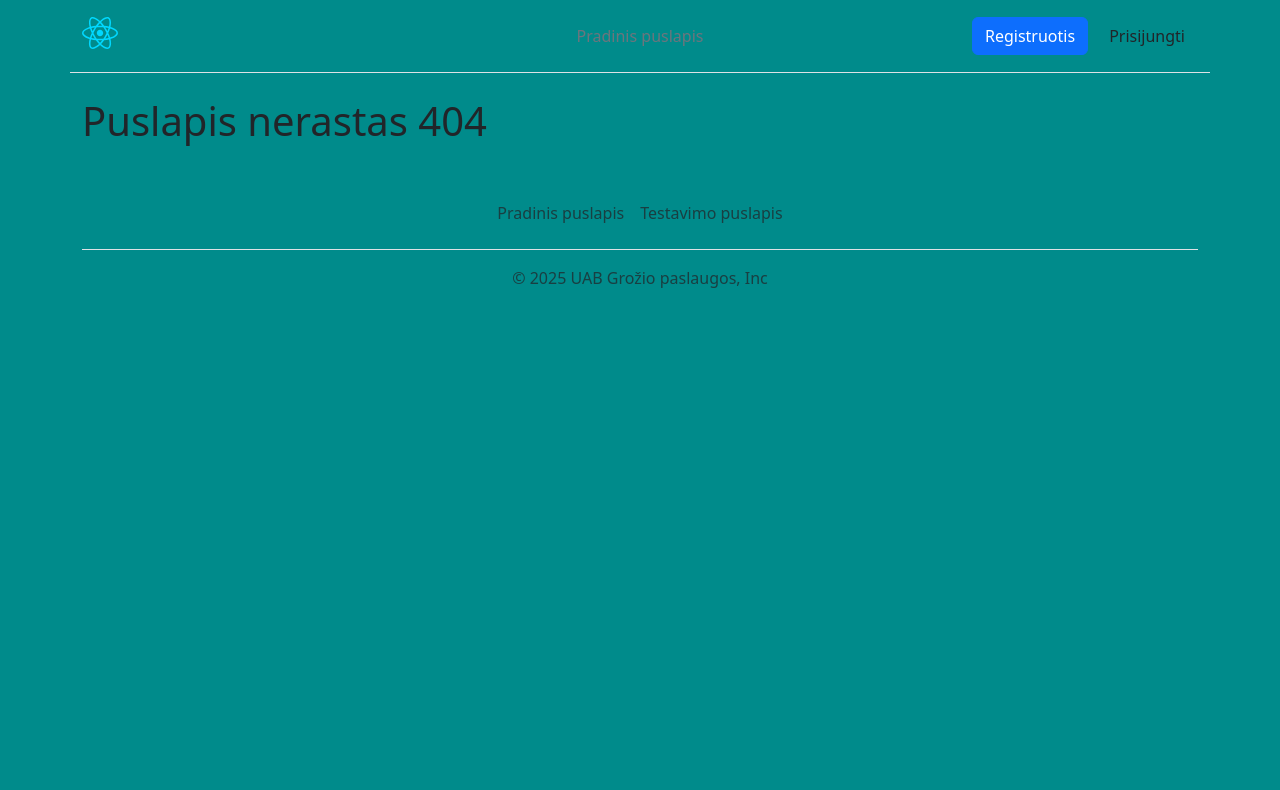
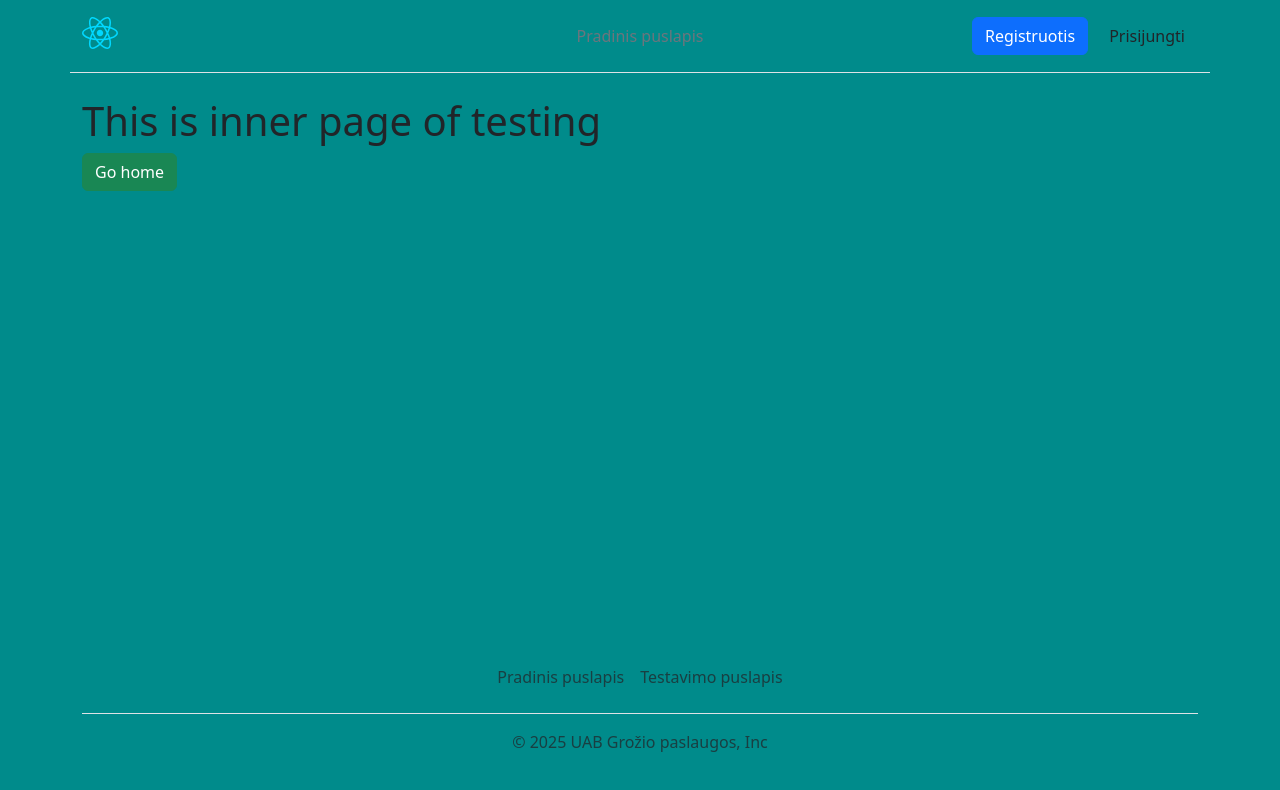
Before and after one commit to PovDai/55-grupe-egzas, a React (Vite) app in the folder client/: page /testing/inner in a window 1280 px wide. Before the commit this address had no page. Shown: the top 790 px of the page. Built offline with nearby package versions, Linux system fonts and the light colour scheme.

Commit message:
Added testing page

```diff
--- a/client/src/App.jsx
+++ b/client/src/App.jsx
@@ -17,6 +17,7 @@ import { CreateContainer } from './components/containers/CreateContainer'
 import { EditContainer } from './components/containers/EditContainer'
 import { ReadContainer } from './components/containers/ReadContainer'
 import { TestPage } from './pages/public/Test'
+import { TestInner } from './pages/public/TestInner'
 
 
 
@@ -34,7 +35,8 @@ export function App() {
               <Route path='/login' element={<LoginPage />} />
               <Route path='/logout' element={<LogoutPage />} />
             <Route path='/register' element={<RegisterPage />} />
-            <Route path='/testing' element={<TestPage/>}/>
+            <Route path='/testing' element={<TestPage />} />
+            <Route path='/testing/:in' element={<TestInner/>}/>
 
 
           </Route>
--- a/client/src/pages/public/Test.jsx
+++ b/client/src/pages/public/Test.jsx
@@ -1,4 +1,5 @@
 import { motion } from "framer-motion";
+import { Link } from "react-router";
 export function TestPage() {
     return (
         <div className="container flex flex-col items-center justify-center min-h-screen bg-gradient-to-br from-pink-200 via-yellow-100 to-blue-200 p-6">
@@ -13,7 +14,7 @@ Sveikas atvykęs! 🎉
 
 
 <motion.img
-  src="https://i.giphy.com/media/3oEjI6SIIHBdRxXI40/giphy.gif"
+  src="https://media4.giphy.com/media/v1.Y2lkPTc5MGI3NjExc2cwN29zbXd3NWw5OXJ4ZWtuNmVhMzZqNDJndjU3Y3g0OG5jcmVxbyZlcD12MV9pbnRlcm5hbF9naWZfYnlfaWQmY3Q9Zw/SWoXEoE1lA0uSQcF1h/giphy.gif"
   alt="Juokingas gifas"
   className="rounded-2xl shadow-lg"
   initial={{ scale: 0 }}
@@ -28,8 +29,9 @@ animate={{ opacity: 1 }}
 transition={{ delay: 1 }}
 className="mt-6 text-lg text-gray-700"
 >
-Čia tavo naujas juokingas pradžios puslapis 😄
-</motion.p>
+Funny Testing
+            </motion.p>
+            <Link className="btn btn-success" to='/testing/inner'>Go to Inner Testing</Link>
 </div>
     )
 }
--- /dev/null
+++ b/client/src/pages/public/TestInner.jsx
@@ -0,0 +1,12 @@
+import { Link } from "react-router";
+
+export function TestInner() {
+    return (
+        <div className="container min-page-height">
+            <h1>This is inner page of testing</h1>
+            <Link className="btn btn-success" to='/'>Go home</Link>
+
+        </div>
+
+    )
+}
```
